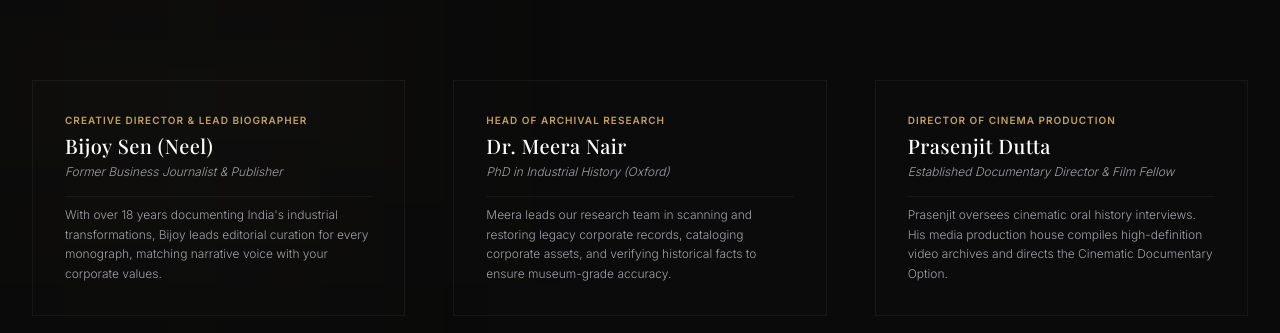
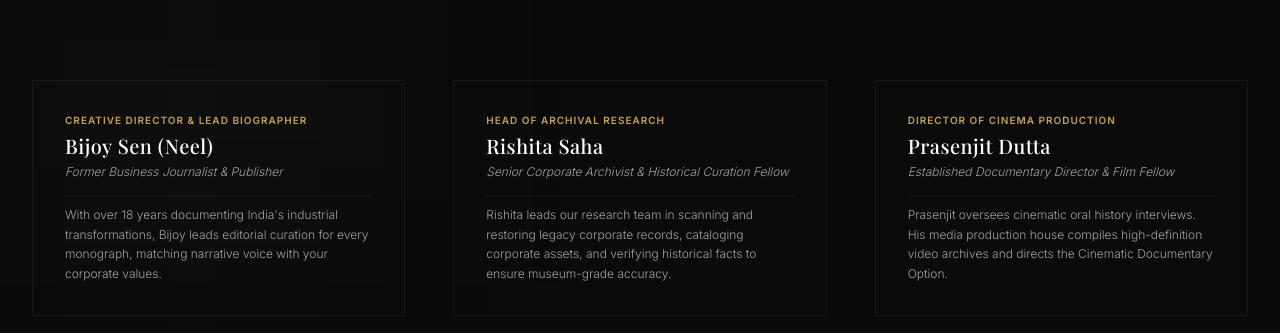
Before and after one commit to webgurdians/Imprint-Legacy, a Next.js app: page /founder-book in a window 1280 px wide. Shown: the part 4025-4358 px from the top of the page. Built offline with nearby package versions, Linux system fonts and the light colour scheme; no server answers; a web font is replaced by a local one.

Commit message:
brand: rename Dr. Meera Nair to Rishita Saha and update research credentials

```diff
--- a/app/founder-book/page.tsx
+++ b/app/founder-book/page.tsx
@@ -460,10 +460,10 @@ export default function FounderBook() {
                 bio: "With over 18 years documenting India's industrial transformations, Bijoy leads editorial curation for every monograph, matching narrative voice with your corporate values.",
               },
               {
-                name: "Dr. Meera Nair",
+                name: "Rishita Saha",
                 role: "Head of Archival Research",
-                credentials: "PhD in Industrial History (Oxford)",
-                bio: "Meera leads our research team in scanning and restoring legacy corporate records, cataloging corporate assets, and verifying historical facts to ensure museum-grade accuracy.",
+                credentials: "Senior Corporate Archivist & Historical Curation Fellow",
+                bio: "Rishita leads our research team in scanning and restoring legacy corporate records, cataloging corporate assets, and verifying historical facts to ensure museum-grade accuracy.",
               },
               {
                 name: "Prasenjit Dutta",
```
